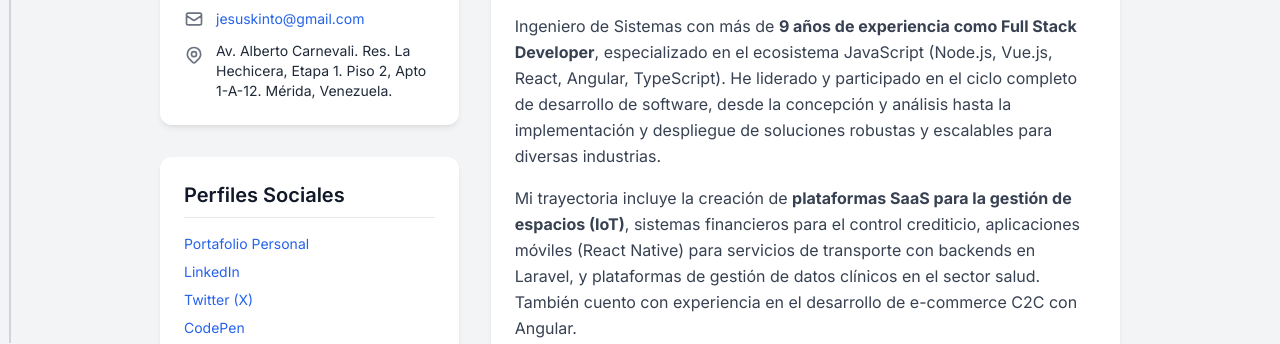
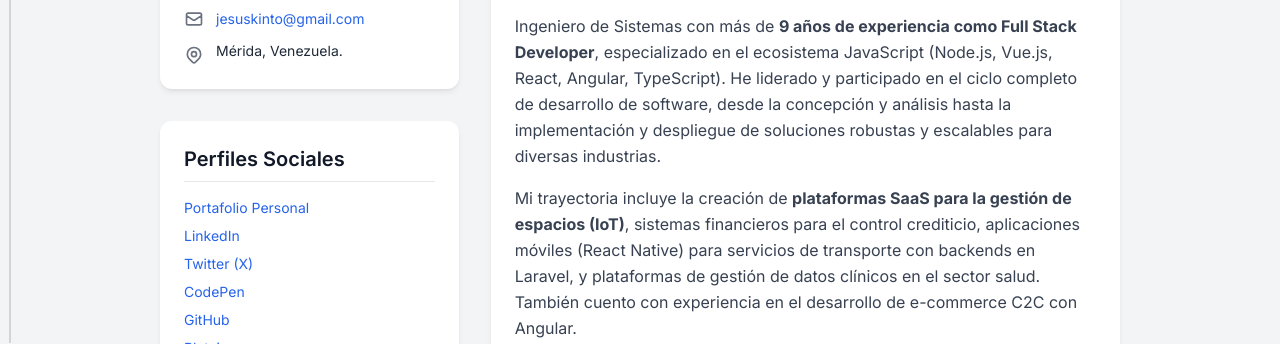
Before and after one commit to jesuskinto/jesuskinto.github.io, a plain HTML site: page index.html in a window 1280 px wide. Shown: the part 452-796 px from the top of the page. Drawn offline with nearby package versions, Linux system fonts and the light colour scheme.

Commit message:
Remove detailed address from contact section in index.html

```diff
--- a/index.html
+++ b/index.html
@@ -212,7 +212,7 @@
                         </p>
                         <p class="flex items-start">
                              <svg class="w-5 h-5 mr-3 text-gray-500 mt-1 flex-shrink-0" fill="none" stroke="currentColor" viewBox="0 0 24 24" xmlns="http://www.w3.org/2000/svg"><path stroke-linecap="round" stroke-linejoin="round" stroke-width="2" d="M17.657 16.657L13.414 20.9a1.998 1.998 0 01-2.827 0l-4.244-4.243a8 8 0 1111.314 0z"></path><path stroke-linecap="round" stroke-linejoin="round" stroke-width="2" d="M15 11a3 3 0 11-6 0 3 3 0 016 0z"></path></svg>
-                            <span>Av. Alberto Carnevali. Res. La Hechicera, Etapa 1. Piso 2, Apto 1-A-12. Mérida, Venezuela.</span>
+                            <span>Mérida, Venezuela.</span>
                         </p>
                     </div>
                 </section>
```
